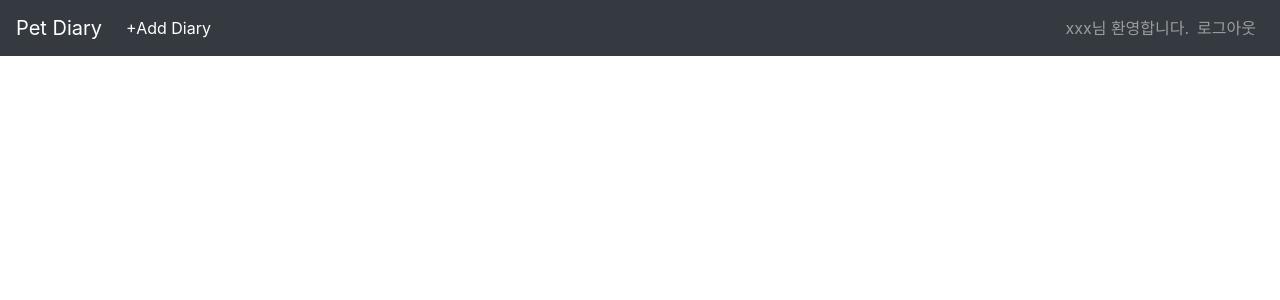
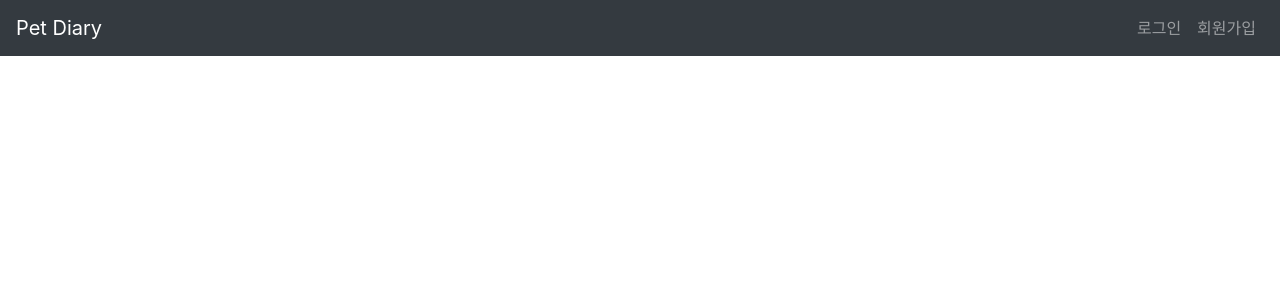
Before and after one commit to dltmdrbtjd/PetDiary, a Flask app: page /main in a window 1280 px wide. Shown: the top 300 px of the page. Run offline with Flask 2, Linux system fonts and the light colour scheme; data that the repository does not hold is empty; some libraries are stand-ins or nearby versions.

Commit message:
header.html 적용
회원이 로그인 되어있을때와 로그아웃 되어있을때를 헤더부분에 구분해서 다같이 jinja2로 사용할 수 있게끔 제작

```diff
--- /dev/null
+++ b/static/header.js
@@ -0,0 +1,27 @@
+$(document).ready(function() {
+    const url_string = window.location.search;
+    if(url_string.includes('token_expired')){
+        $.removeCookie('mytoken', {path: '/'})
+        const not_login_user_html = `
+                <li class="nav-item">
+                    <a class="nav-link" href="/login" style="cursor: pointer;">로그인</a>
+                </li>
+                <li class="nav-item">
+                    <a class="nav-link" href="/register" style="cursor: pointer;">회원가입</a>
+                </li>
+        `;
+        $('#show_user_by_token').empty().append(not_login_user_html)
+        $('#show_review_save_button_by_token').empty()
+    }
+
+    let token = $.cookie('mytoken');
+    if (token !== undefined){
+        token = JSON.parse(atob(token.split('.')[1]));
+        $('#user_id').text(token.id + '님 환영합니다.')
+    }
+});
+
+function logout() {
+    $.removeCookie('mytoken', {path: '/'});
+    window.location.href = '/login';
+}
--- /dev/null
+++ b/templates/header.html
@@ -0,0 +1,35 @@
+<header>
+    <nav class="navbar navbar-expand-md navbar-dark bg-dark">
+        <div class="collapse navbar-collapse" id="navbarNav">
+            <ul class="navbar-nav mr-auto">
+                <a class="navbar-brand" href="/">Pet Diary</a>
+                {% if request.cookies.get('mytoken') is none %}
+
+                {% else %}
+                <li class="nav-item active" id="show_review_save_button_by_token">
+                    <a class="nav-link" href="/diary_save">+Add Diary</a>
+                </li>
+                {% endif %}
+            </ul>
+            <ul class="navbar-nav" id="show_user_by_token">
+
+                {% if request.cookies.get('mytoken') is none %}
+                <li class="nav-item">
+                    <a class="nav-link" href="/login" style="cursor: pointer;">로그인</a>
+                </li>
+                <li class="nav-item">
+                    <a class="nav-link" href="/sign_up" style="cursor: pointer;">회원가입</a>
+                </li>
+
+                {% else %}
+                <li class="navbar-text" id="user_id">
+                </li>
+                <li class="nav-item">
+                    <a class="nav-link" style="cursor: pointer;" onclick="logout()"> 로그아웃</a>
+                </li>
+                {% endif %}
+            </ul>
+        </div>
+    </nav>
+</header>
+<script src="../static/header.js"></script>
--- a/templates/main.html
+++ b/templates/main.html
@@ -19,15 +19,10 @@
     <script src="https://maxcdn.bootstrapcdn.com/bootstrap/4.0.0/js/bootstrap.min.js"
             integrity="sha384-JZR6Spejh4U02d8jOt6vLEHfe/JQGiRRSQQxSfFWpi1MquVdAyjUar5+76PVCmYl"
             crossorigin="anonymous"></script>
+    <script src="https://cdnjs.cloudflare.com/ajax/libs/jquery-cookie/1.4.1/jquery.cookie.js"></script>
 
     <title>Pet_diary 타이틀 부분입니다.</title>
 
-    <script>
-        let reviews = {{ reviews }}
-
-            $(document).ready(function () {
-            })
-    </script>
     <style>
         .wrap {
             width: 900px;
@@ -91,30 +86,7 @@
 <!--        &lt;!&ndash;        </form>&ndash;&gt;-->
 <!--    </div>-->
 <!--</nav>-->
-<nav class="navbar navbar-expand-md navbar-dark bg-dark">
-    <div class="collapse navbar-collapse" id="navbarNav">
-        <ul class="navbar-nav mr-auto">
-            <a class="navbar-brand" href="/main">Pet Diary</a>
-            <li class="nav-item active">
-                <a class="nav-link" href="/diary_save">+Add Diary</a>
-            </li>
-        </ul>
-        <ul class="navbar-nav">
-            <!--            <li class="nav-item">-->
-            <!--                <a class="nav-link" href="/login" style="cursor: pointer;">로그인</a>-->
-            <!--            </li>-->
-            <!--            <li class="nav-item">-->
-            <!--                <a class="nav-link" style="cursor: pointer;">회원가입</a>-->
-            <!--            </li>-->
-            <li class="navbar-text">
-                xxx님 환영합니다.
-            </li>
-            <li class="nav-item">
-                <a class="nav-link" style="cursor: pointer;"> 로그아웃</a>
-            </li>
-        </ul>
-    </div>
-</nav>
+{% include 'header.html' %}
 <div class="wrap">
     <div class="card-columns">
         {% for review in reviews %}
```
Also changed, not shown: templates/login.html (+1 -19 lines), templates/sign_up.html (+2 -12 lines).
